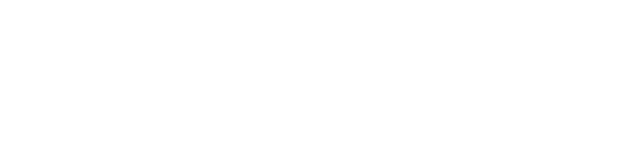
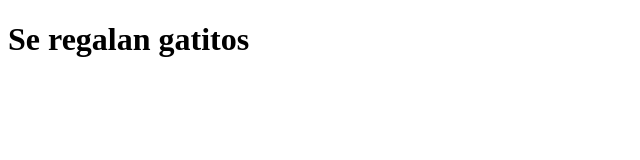
Before and after one commit to ErwinCofre/resumen, a plain HTML site: page index.html in a window 1280 px wide. Shown: the whole page, without its empty margins (0-640 px from the left). Drawn offline with Linux system fonts and the light colour scheme.

Commit message:
se agrega nuevo titulo

```diff
--- a/index.html
+++ b/index.html
@@ -6,6 +6,6 @@
     <title>Gatitos</title>
 </head>
 <body>
-
+    <h1>Se regalan gatitos</h1>
 </body>
 </html>
```
